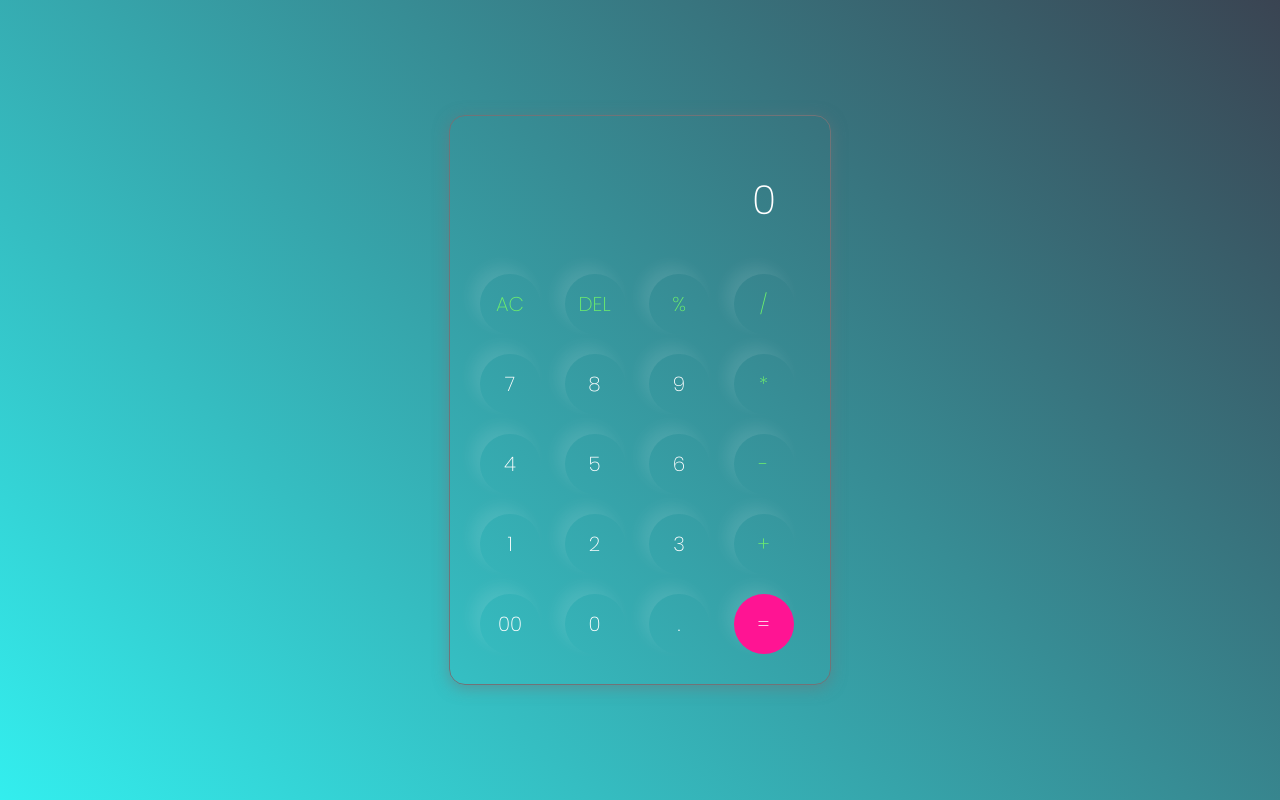
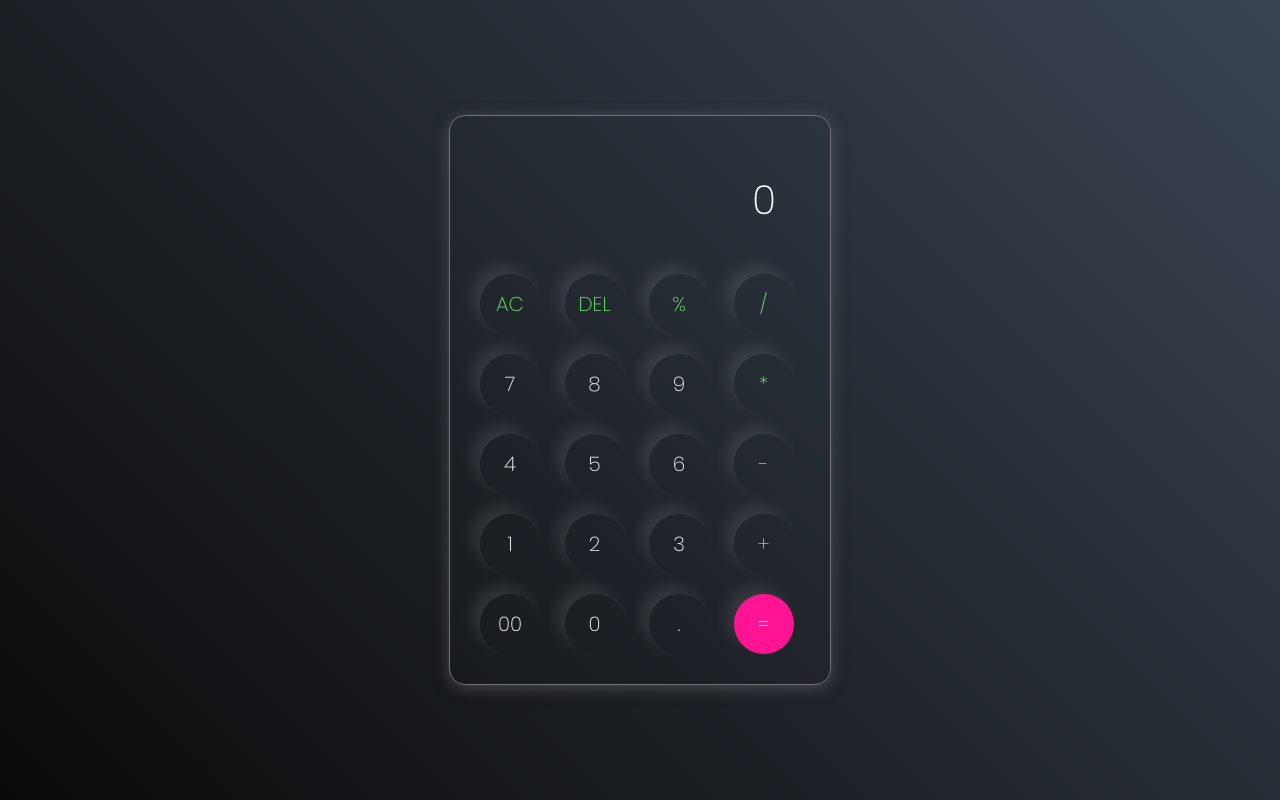
Before and after one commit to Anuragpandey26/calculator, a plain HTML site: page index.html in a window 1280 px wide. Drawn offline with Linux system fonts and the light colour scheme.

Commit message:
first commit

```diff
--- a/style.css
+++ b/style.css
@@ -13,7 +13,7 @@ body{
     display: flex;
     justify-content: center;
     align-items: center;
-    background: linear-gradient(45deg,#3eef,#3a4452);
+    background: linear-gradient(45deg,#0a0a0a, #3a4452);
 }
 .calculator{
     border:1px solid #717377;
```
